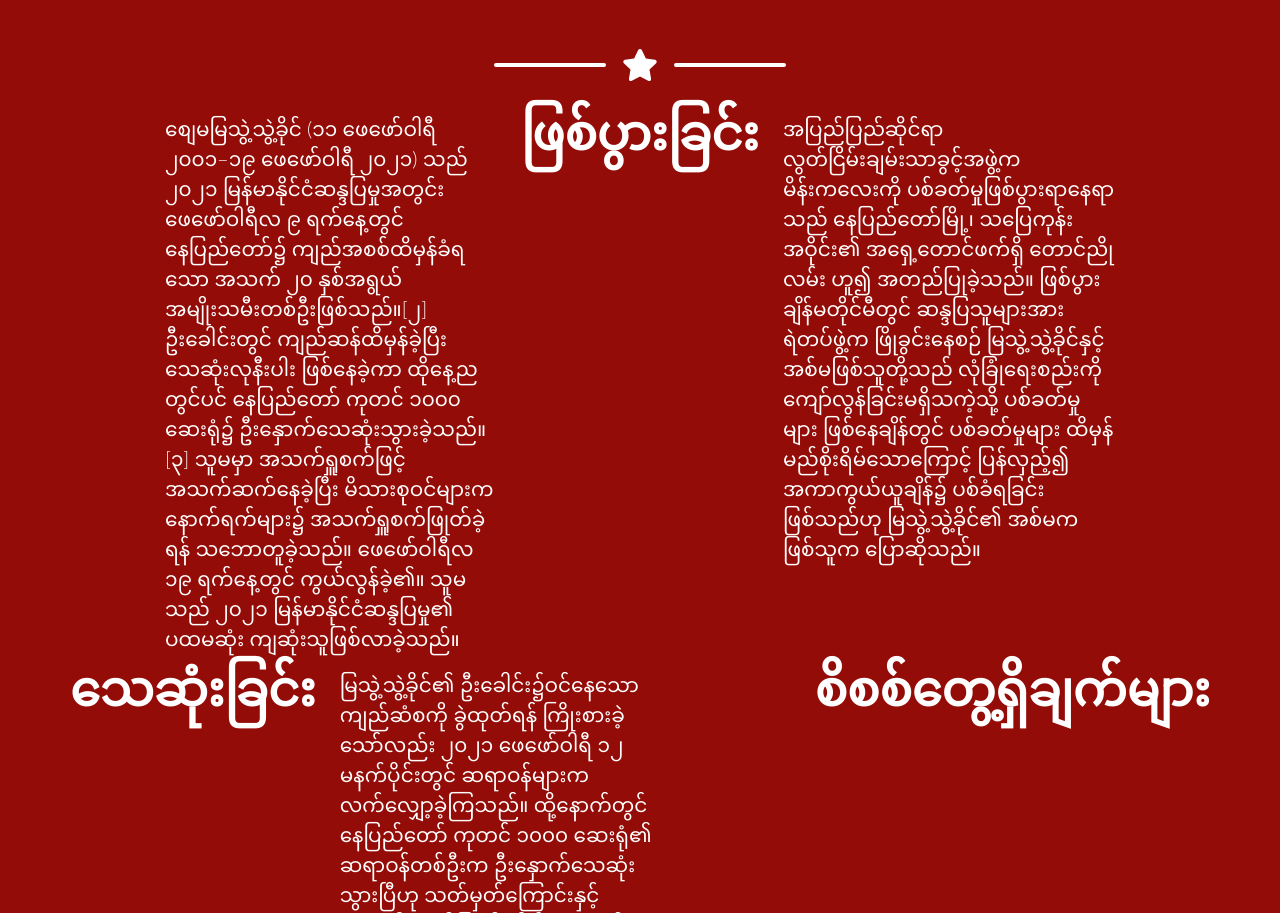
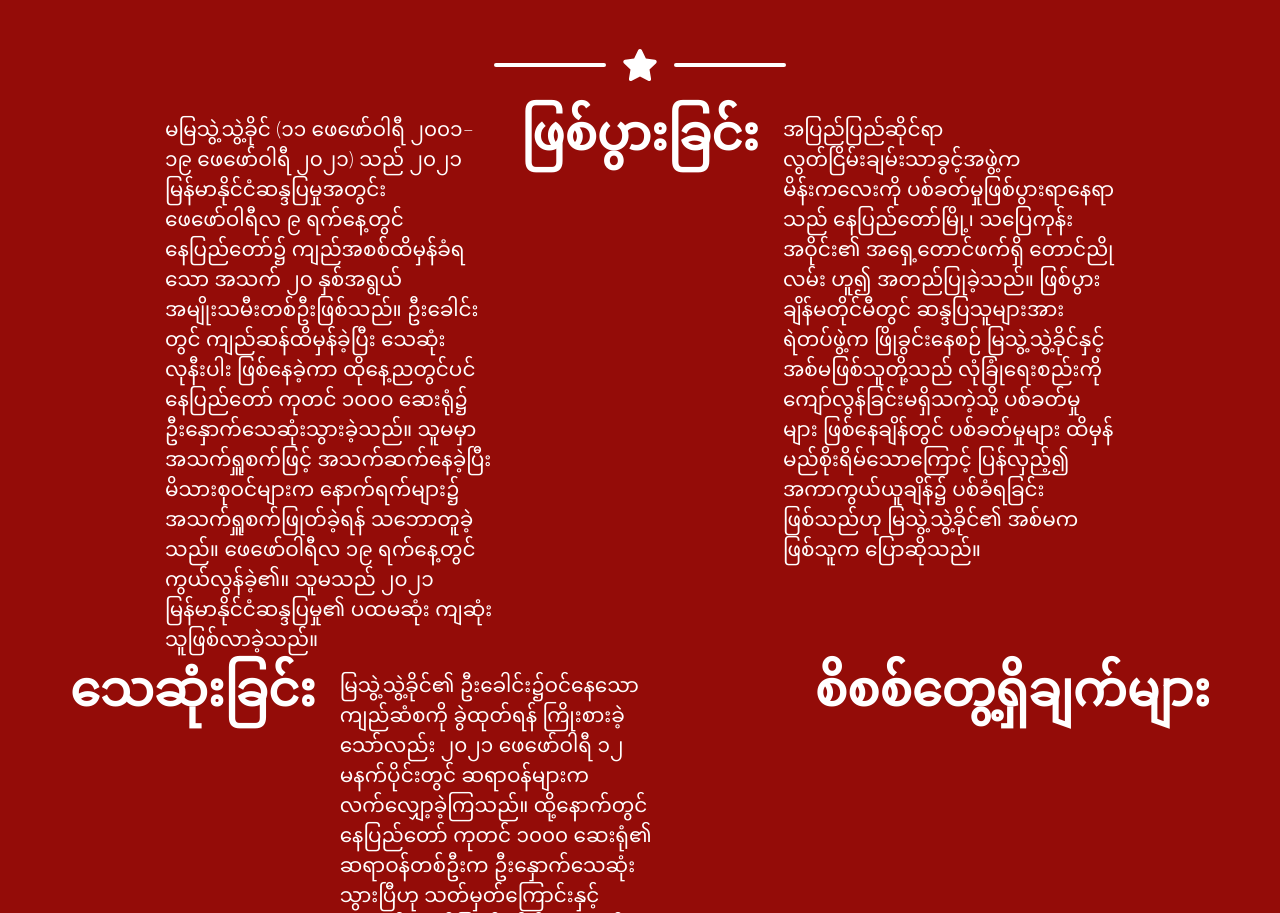
Before and after one commit to generation-zmm/web, a plain HTML site: page martyr/m1.html in a window 1280 px wide. Shown: the part 1477-2390 px from the top of the page. Drawn offline with nearby package versions, Linux system fonts and the light colour scheme; files whose address does not match are found by name.

Commit message:
Update m1.html

```diff
--- a/martyr/m1.html
+++ b/martyr/m1.html
@@ -78,7 +78,11 @@
                 <div class="row">
 
 
-<div class="col-lg-4 ml-auto"><p class="lead">စျေမမြသွဲ့သွဲ့ခိုင် (၁၁ ဖေဖော်ဝါရီ ၂၀၀၁–၁၉ ဖေဖော်ဝါရီ ၂၀၂၁) သည် ၂၀၂၁ မြန်မာနိုင်ငံဆန္ဒပြမှုအတွင်း ဖေဖော်ဝါရီလ ၉ ရက်နေ့တွင် နေပြည်တော်၌ ကျည်အစစ်ထိမှန်ခံရသော အသက် ၂၀ နှစ်အရွယ် အမျိုးသမီးတစ်ဦးဖြစ်သည်။[၂] ဦးခေါင်းတွင် ကျည်ဆန်ထိမှန်ခဲ့ပြီး သေဆုံးလုနီးပါး ဖြစ်နေခဲ့ကာ ထိုနေ့ညတွင်ပင် နေပြည်တော် ကုတင် ၁၀၀၀ ဆေးရုံ၌ ဦးနှောက်သေဆုံးသွားခဲ့သည်။[၃] သူမမှာ အသက်ရှူစက်ဖြင့် အသက်ဆက်နေခဲ့ပြီး မိသားစုဝင်များက နောက်ရက်များ၌ အသက်ရှူစက်ဖြုတ်ခဲ့ရန် သဘောတူခဲ့သည်။ ဖေဖော်ဝါရီလ ၁၉ ရက်နေ့တွင် ကွယ်လွန်ခဲ့၏။ သူမသည် ၂၀၂၁ မြန်မာနိုင်ငံဆန္ဒပြမှု၏ ပထမဆုံး ကျဆုံးသူဖြစ်လာခဲ့သည်။</p></div>
+<div class="col-lg-4 ml-auto"><p class="lead">မမြသွဲ့သွဲ့ခိုင် (၁၁ ဖေဖော်ဝါရီ ၂၀၀၁–၁၉ ဖေဖော်ဝါရီ ၂၀၂၁) သည် ၂၀၂၁ မြန်မာနိုင်ငံဆန္ဒပြမှုအတွင်း
+    ဖေဖော်ဝါရီလ ၉ ရက်နေ့တွင် နေပြည်တော်၌ ကျည်အစစ်ထိမှန်ခံရသော အသက် ၂၀ နှစ်အရွယ် အမျိုးသမီးတစ်ဦးဖြစ်သည်။ ဦးခေါင်းတွင် ကျည်ဆန်ထိမှန်ခဲ့ပြီး သေဆုံးလုနီးပါး
+    ဖြစ်နေခဲ့ကာ ထိုနေ့ညတွင်ပင် နေပြည်တော် ကုတင် ၁၀၀၀ ဆေးရုံ၌ ဦးနှောက်သေဆုံးသွားခဲ့သည်။
+    သူမမှာ အသက်ရှူစက်ဖြင့် အသက်ဆက်နေခဲ့ပြီး မိသားစုဝင်များက နောက်ရက်များ၌ အသက်ရှူစက်ဖြုတ်ခဲ့ရန် သဘောတူခဲ့သည်။
+    ဖေဖော်ဝါရီလ ၁၉ ရက်နေ့တွင် ကွယ်လွန်ခဲ့၏။ သူမသည် ၂၀၂၁ မြန်မာနိုင်ငံဆန္ဒပြမှု၏ ပထမဆုံး ကျဆုံးသူဖြစ်လာခဲ့သည်။</p></div>
 
 <h2 class="page-section-heading text-center text-uppercase text-white">ဖြစ်ပွားခြင်း</h2>
 <div class="col-lg-4 mr-auto"><p class="lead">အပြည်ပြည်ဆိုင်ရာ လွတ်ငြိမ်းချမ်းသာခွင့်အဖွဲ့က မိန်းကလေးကို ပစ်ခတ်မှုဖြစ်ပွားရာနေရာသည်
```
